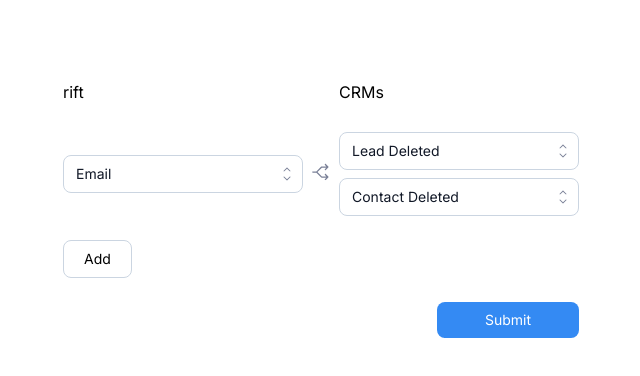
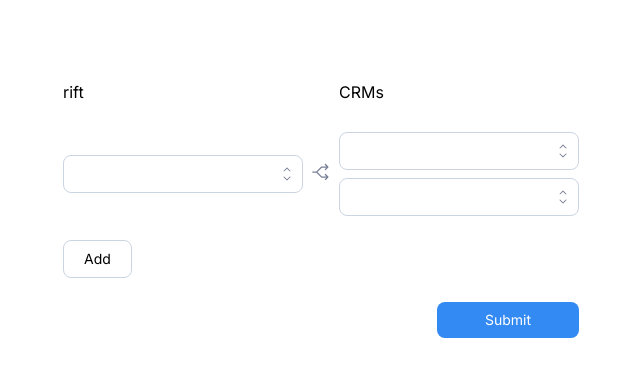
Before and after one commit to lkowalick/rift-takehome, a Next.js app: page / in a window 1280 px wide. Shown: the top 376 px of the page, without its empty margins (319-959 px from the left). Built offline with nearby package versions, Linux system fonts and the light colour scheme.

Commit message:
Field Selector

```diff
--- a/app/components/bottom-crm-field-selector.tsx
+++ b/app/components/bottom-crm-field-selector.tsx
@@ -351,6 +351,6 @@
     }
 ]
 
-export default function BottomCrmFieldSelector({ className = '' }) {
-    return <FieldSelector className={className} items={bottomCrmFields} />;
+export default function BottomCrmFieldSelector({ className = '', value, onChange }: { className?: string, value: string, onChange: (value: string) => void }) {
+    return <FieldSelector className={className} items={bottomCrmFields} value={value} onChange={onChange} />;
 }
--- a/app/components/field-mapping.tsx
+++ b/app/components/field-mapping.tsx
@@ -2,19 +2,20 @@
 import RiftFieldSelector from "./rift-field-selector";
 import TopCrmFieldSelector from "./top-crm-field-selector";
 import BottomCrmFieldSelector from "./bottom-crm-field-selector";
+import { FieldMap } from "../page";
 
-export default function FieldMapping({ className = '' }) {
+export default function FieldMapping({ className = '', fieldMap, onChange }: { className: string, fieldMap: FieldMap, onChange: (fieldMap: FieldMap) => void }) {
     return (
         <div className={`flex items-center ${className}`}>
             <div>
-                <RiftFieldSelector />
+                <RiftFieldSelector value={fieldMap.riftField} onChange={(value: string) => onChange({...fieldMap, riftField: value})}/>
             </div>
             <div className="px-2">
                 <Image src="/arrows-split.svg" width={20} height={20} alt="Maps to CRM Fields" priority={true} />
             </div>
             <div>
-                <TopCrmFieldSelector className="mb-2"/>
-                <BottomCrmFieldSelector className="mt-2" />
+                <TopCrmFieldSelector className="mb-2" value={fieldMap.topCrmField} onChange={(value: string) => onChange({...fieldMap, topCrmField: value})}/>
+                <BottomCrmFieldSelector className="mt-2" value={fieldMap.bottomCrmField} onChange={(value: string) => onChange({...fieldMap, bottomCrmField: value})} />
             </div>
         </div>
     )
--- a/app/components/field-selector.tsx
+++ b/app/components/field-selector.tsx
@@ -1,4 +1,4 @@
-import { Fragment, useState } from "react"
+import { EventHandler, Fragment, useState } from "react"
 import { Combobox, Transition } from '@headlessui/react'
 import Image from "next/image"
 
@@ -7,8 +7,7 @@
     label: string;
 }
 
-export default function FieldSelector({ className = '', items }: {className: string, items: Item[] }) {
-      const [selected, setSelected] = useState(items[0])
+export default function FieldSelector({ className = '', items, value, onChange }: {className: string, items: Item[], value: string, onChange: (value: string) => void }) {
       const [query, setQuery] = useState('')
 
       const filteredPeople =
@@ -23,7 +22,7 @@
 
       return (
         <div className={`w-60 ${className}`}>
-          <Combobox value={selected} onChange={setSelected}>
+          <Combobox value={value} onChange={onChange}>
             <div className="relative mt-1">
               <div className="relative w-full cursor-default overflow-hidden  bg-white text-left focus:outline-none focus-visible:ring-2 focus-visible:ring-white/75 focus-visible:ring-offset-2 focus-visible:ring-offset-teal-300 sm:text-sm">
                 <Combobox.Input
--- a/app/components/rift-field-selector.tsx
+++ b/app/components/rift-field-selector.tsx
@@ -46,6 +46,6 @@
     "label": "Campaign Name"
     },
 ]
-export default function RiftFieldSelector({ className = '' }) {
-    return <FieldSelector className={className} items={riftFields}/>;
+export default function RiftFieldSelector({ className = '', value, onChange }: { className?: string, value: string, onChange: (value: string) => void }) {
+    return <FieldSelector className={className} items={riftFields} value={value} onChange={onChange} />;
 }
--- a/app/components/top-crm-field-selector.tsx
+++ b/app/components/top-crm-field-selector.tsx
@@ -163,6 +163,6 @@
     }
 ]
 
-export default function TopCrmFieldSelector({ className = '' }) {
-    return <FieldSelector className={className} items={TopCrmFields} />;
+export default function TopCrmFieldSelector({ className = '', value, onChange }: { className?: string, value: string, onChange: (value: string) => void }) {
+    return <FieldSelector className={className} items={TopCrmFields} value={value} onChange={onChange} />;
 }
--- a/app/page.tsx
+++ b/app/page.tsx
@@ -1,8 +1,29 @@
 'use client'
 
+import { useState } from "react";
 import FieldMapping from "./components/field-mapping"
 
+export interface FieldMap {
+  riftField: string;
+  topCrmField: string;
+  bottomCrmField: string;
+}
+
 export default function Home() {
+  const [fieldMaps, setFieldMaps] = useState<FieldMap[]>([{ riftField: '', topCrmField: '', bottomCrmField: '' }]);
+
+  function fieldMappingOnChange(i: number) {
+    return (data: FieldMap) => {
+      const nextFieldMappings = [...fieldMaps];
+      nextFieldMappings[i] = data;
+      setFieldMaps(nextFieldMappings);
+    }
+  };
+
+  function AddButtonOnClickHandler() {
+    setFieldMaps([...fieldMaps, { riftField: '', topCrmField: '', bottomCrmField: '' }])
+  }
+
   return (
     <main>
       <div className="grid place-items-center mt-20">
@@ -11,10 +32,10 @@
           <div></div>
           <div>CRMs</div>
         </div>
-        <FieldMapping className="grid grid-cols-layout mt-6" />
+        {fieldMaps.map((fieldMap, i) => <FieldMapping className="grid grid-cols-layout mt-6" fieldMap={fieldMap} onChange={fieldMappingOnChange(i)} />)}
         <div className="grid grid-cols-layout mt-6">
           <div className="flex justify-start">
-            <button className="rounded-lg border border-solid border-slate-300 py-2 px-5 leading-5 text-sm" type="button">Add</button>
+            <button className="rounded-lg border border-solid border-slate-300 py-2 px-5 leading-5 text-sm" type="button" onClick={AddButtonOnClickHandler}>Add</button>
           </div>
           <div />
           <div />
```
